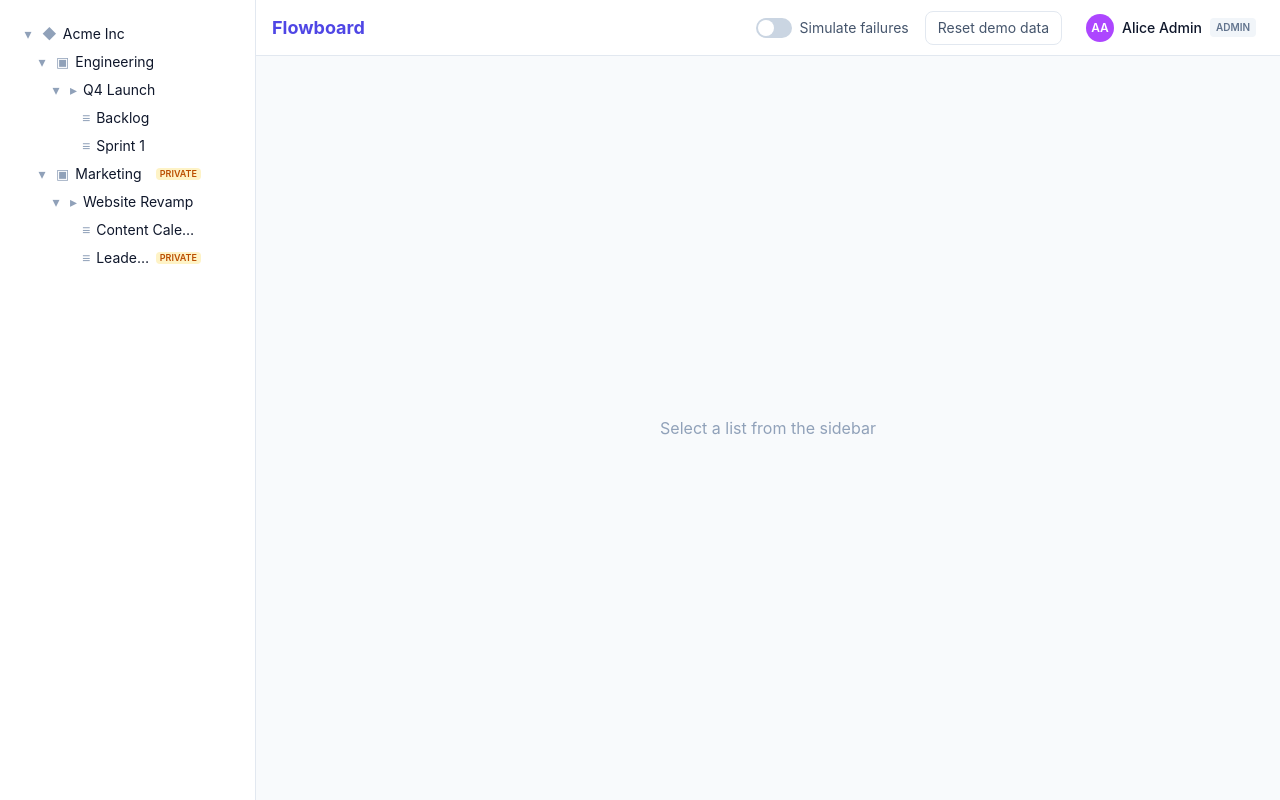
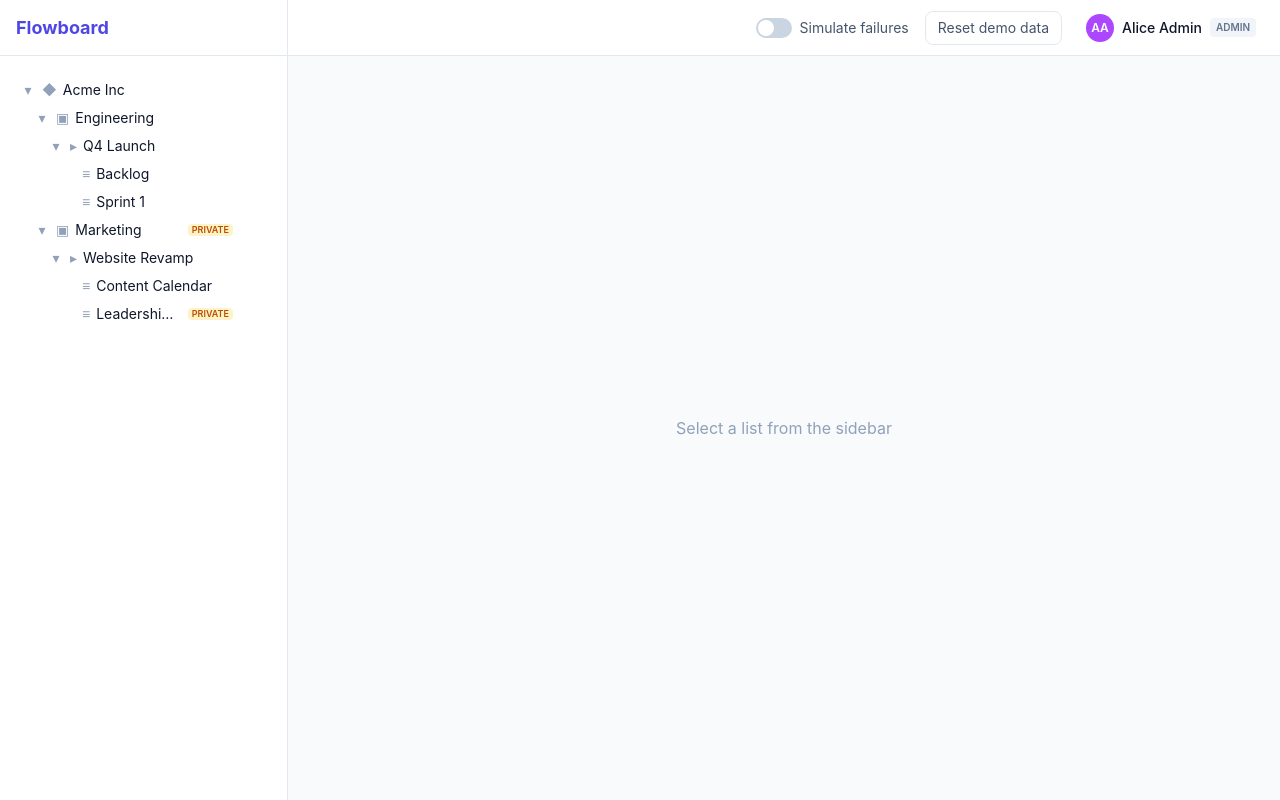
Before and after one commit to tbhuwan14/project-management-app, a React (Vite) app: page / in a window 1280 px wide. Built offline with nearby package versions, Linux system fonts and the light colour scheme.

Commit message:
fix: give the sidebar its own header so the chrome reads as one piece (P15-1)
The wordmark moves into a sidebar header aligned to the top bars
height and border, instead of sitting only in the top bar while the
sidebar ran full height with no identity of its own.

```diff
--- a/src/App.tsx
+++ b/src/App.tsx
@@ -8,7 +8,7 @@ import { useAppSelector } from './store/hooks';
 function BootSkeleton() {
   return (
     <div className="flex h-screen animate-pulse">
-      <div className="w-64 border-r border-slate-200 bg-slate-50 p-4">
+      <div className="w-72 border-r border-slate-200 bg-slate-50 p-4">
         {[...Array(6)].map((_, i) => <div key={i} className="mb-3 h-4 rounded bg-slate-200" />)}
       </div>
       <div className="flex-1 p-6">
@@ -26,8 +26,13 @@ export default function App() {
   if (!booted) return <BootSkeleton />;
   return (
     <div className="flex h-screen bg-slate-50 font-sans text-slate-900">
-      <aside className="w-64 shrink-0 overflow-y-auto border-r border-slate-200 bg-white p-3">
-        <Sidebar />
+      <aside className="flex w-72 shrink-0 flex-col border-r border-slate-200 bg-white">
+        <div className="flex h-14 shrink-0 items-center border-b border-slate-200 px-4">
+          <span className="text-lg font-bold text-brand-600">Flowboard</span>
+        </div>
+        <div className="min-h-0 flex-1 overflow-y-auto p-3">
+          <Sidebar />
+        </div>
       </aside>
       <div className="flex min-w-0 flex-1 flex-col">
         <TopBar />
--- a/src/components/shell/TopBar.tsx
+++ b/src/components/shell/TopBar.tsx
@@ -9,10 +9,7 @@ export default function TopBar() {
   const dispatch = useAppDispatch();
   const simulateFailures = useAppSelector((s) => s.session.simulateFailures);
   return (
-    <header className="flex h-14 shrink-0 items-center justify-between border-b border-slate-200 bg-white px-4">
-      <div className="flex items-center gap-2">
-        <span className="text-lg font-bold text-brand-600">Flowboard</span>
-      </div>
+    <header className="flex h-14 shrink-0 items-center justify-end border-b border-slate-200 bg-white px-4">
       <div className="flex items-center gap-4">
         <div className="flex items-center gap-2 text-sm text-slate-600">
           <Switch
```
